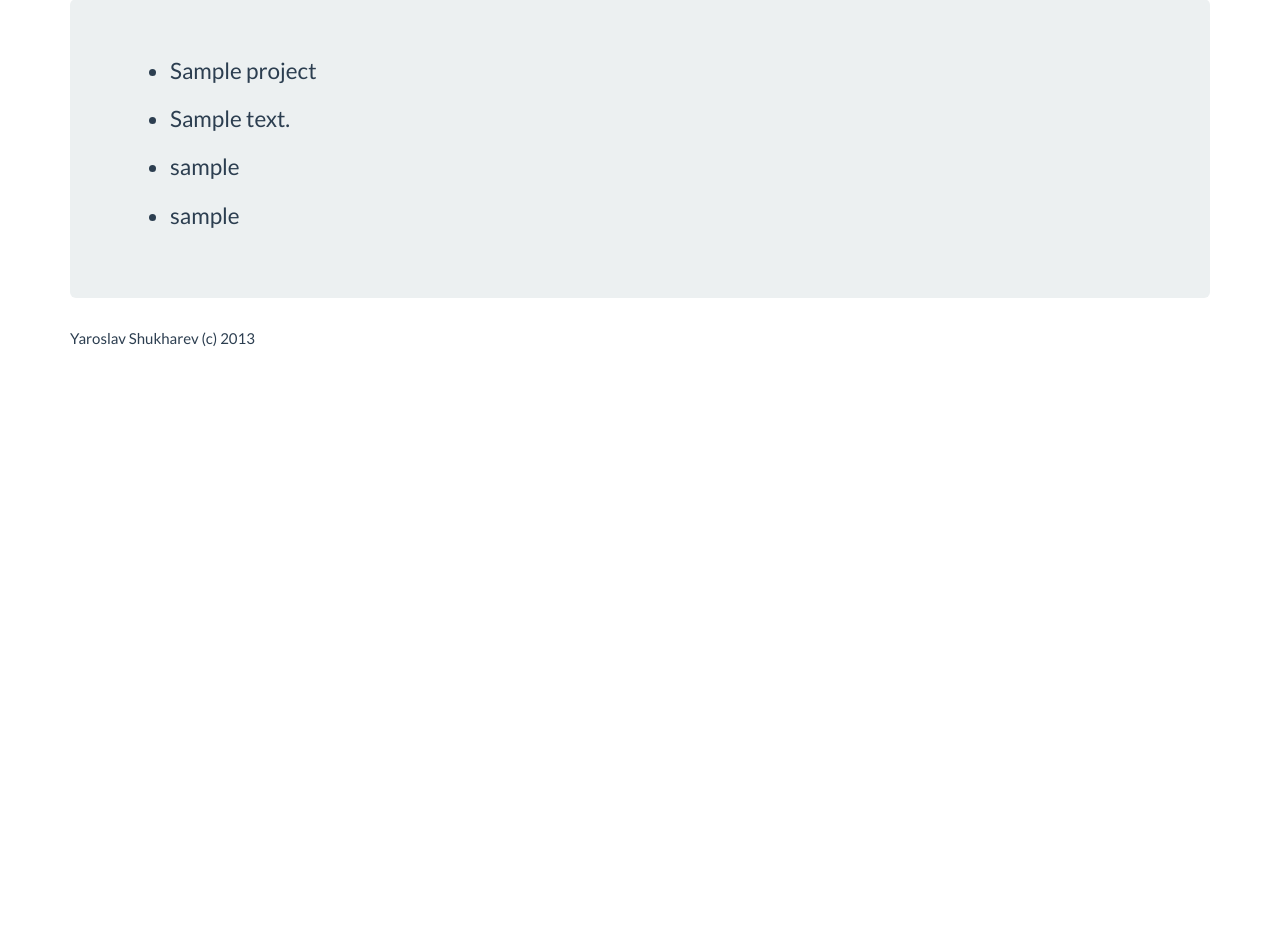
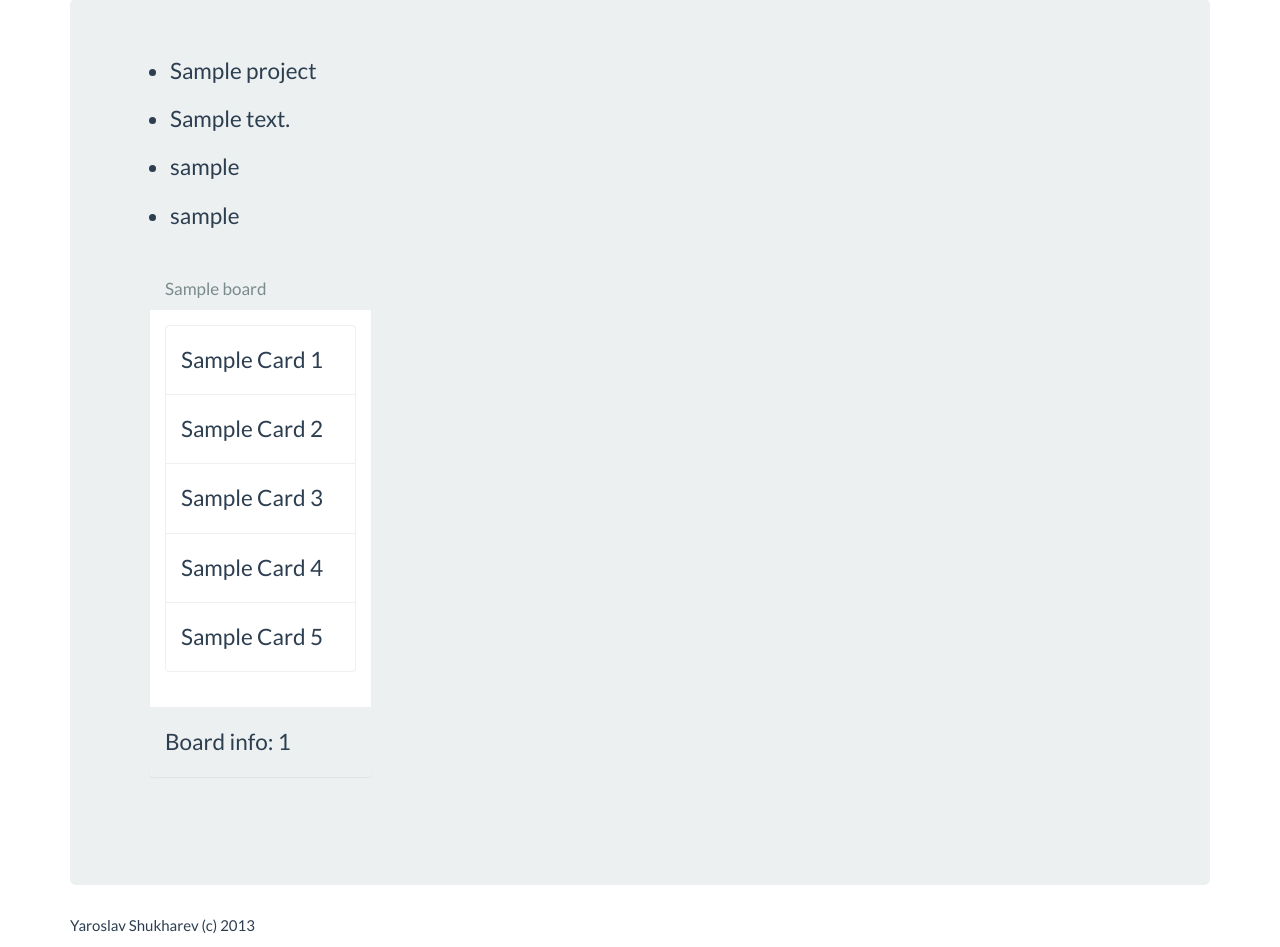
Before and after one commit to DjangoLover/djangodash2013-4, a Django app: a page that uses templates/projects/project_detail.html in a window 1280 px wide. Shown: the part 83-1030 px from the top of the page. Before the commit the page ends 429 px from the top, so only its background shows below. Run offline with Django 3.2, Linux system fonts and the light colour scheme; tables that the repository leaves empty hold one stand-in row (values such as "Sample post"); parts of the project's set-up code (start-up, migrations or seed data) failed here and were passed over; some libraries are stand-ins or nearby versions.

Commit message:
add boards to project view

```diff
--- a/apps/projects/models.py
+++ b/apps/projects/models.py
@@ -29,7 +29,7 @@ class Project(models.Model):
 
 class Board(models.Model):
     title = models.CharField(max_length=50)
-    project = models.ForeignKey(Project)
+    project = models.ForeignKey(Project, related_name='board')
     position = models.IntegerField(blank=True, null=True, default=None)
 
     def __unicode__(self):
--- a/apps/projects/views.py
+++ b/apps/projects/views.py
@@ -1,5 +1,5 @@
 from django.views.generic import ListView, DetailView, CreateView
-from braces.views import LoginRequiredMixin
+from braces.views import LoginRequiredMixin, SelectRelatedMixin, PrefetchRelatedMixin
 from .forms import ProjectCreateForm
 from .models import Project
 
@@ -8,8 +8,9 @@ class ProjectListView(ListView):
     model = Project
 
 
-class ProjectDetailView(DetailView):
+class ProjectDetailView(SelectRelatedMixin, DetailView):
     model = Project
+    select_related = ["board"]
 
 
 class ProjectCreateView(LoginRequiredMixin, CreateView):
--- a/templates/projects/project_detail.html
+++ b/templates/projects/project_detail.html
@@ -9,5 +9,26 @@
             <li>{{ project.slug }}</li>
             <li>{{ project.owner.username }}</li>
         </ul>
+      <div class="well row">
+      {% for board in project.board.all %}
+         <div class="col-lg-3">
+          <div class="panel panel-default">
+              <div class="panel-heading">
+                  <h3 class="panel-title">{{ board.title }}</h3>
+              </div>
+              <div class="panel-body">
+                  <ul class="list-group">
+                      <li class="list-group-item">Sample Card 1</li>
+                      <li class="list-group-item">Sample Card 2</li>
+                      <li class="list-group-item">Sample Card 3</li>
+                      <li class="list-group-item">Sample Card 4</li>
+                      <li class="list-group-item">Sample Card 5</li>
+                  </ul>
+              </div>
+              <div class="panel-footer">Board info: {{ board.position }}</div>
+          </div>
+          </div>
+      {% endfor %}
+      </div>
       </div>
 {% endblock content %}
```
